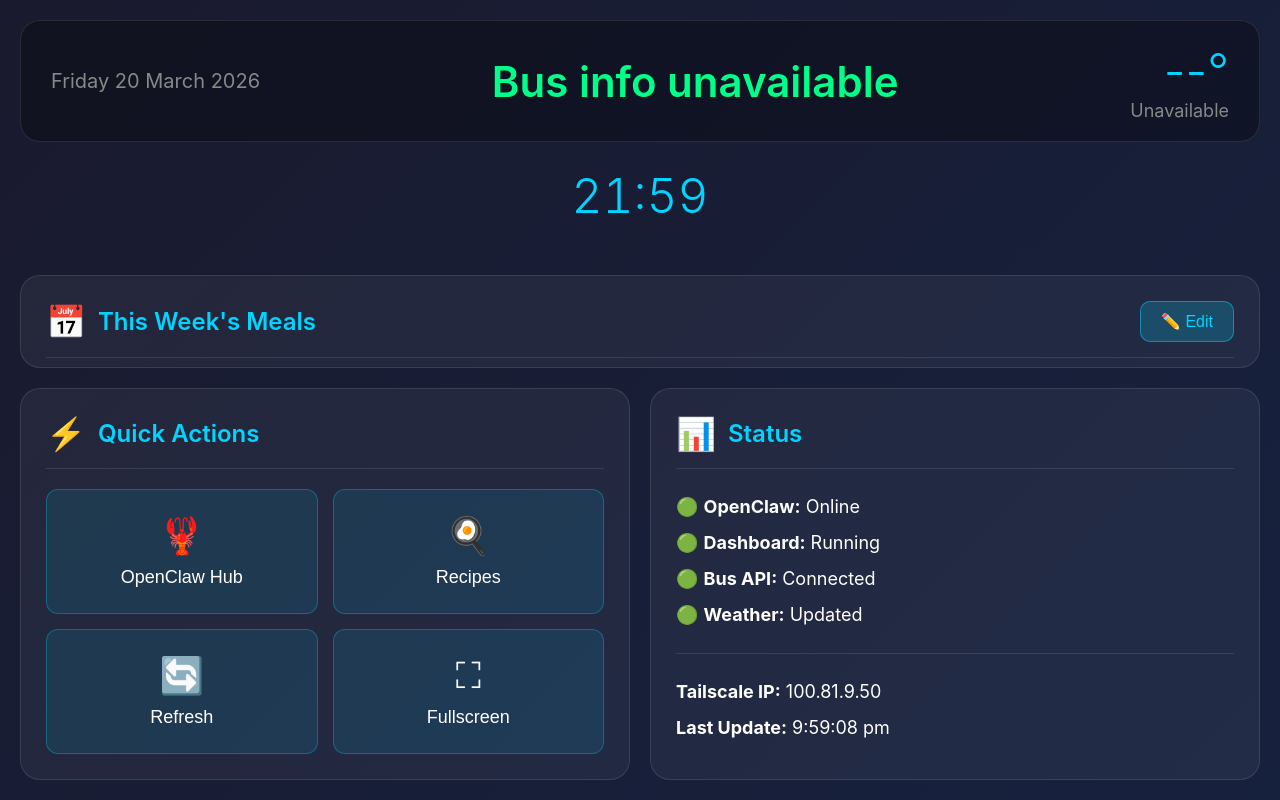
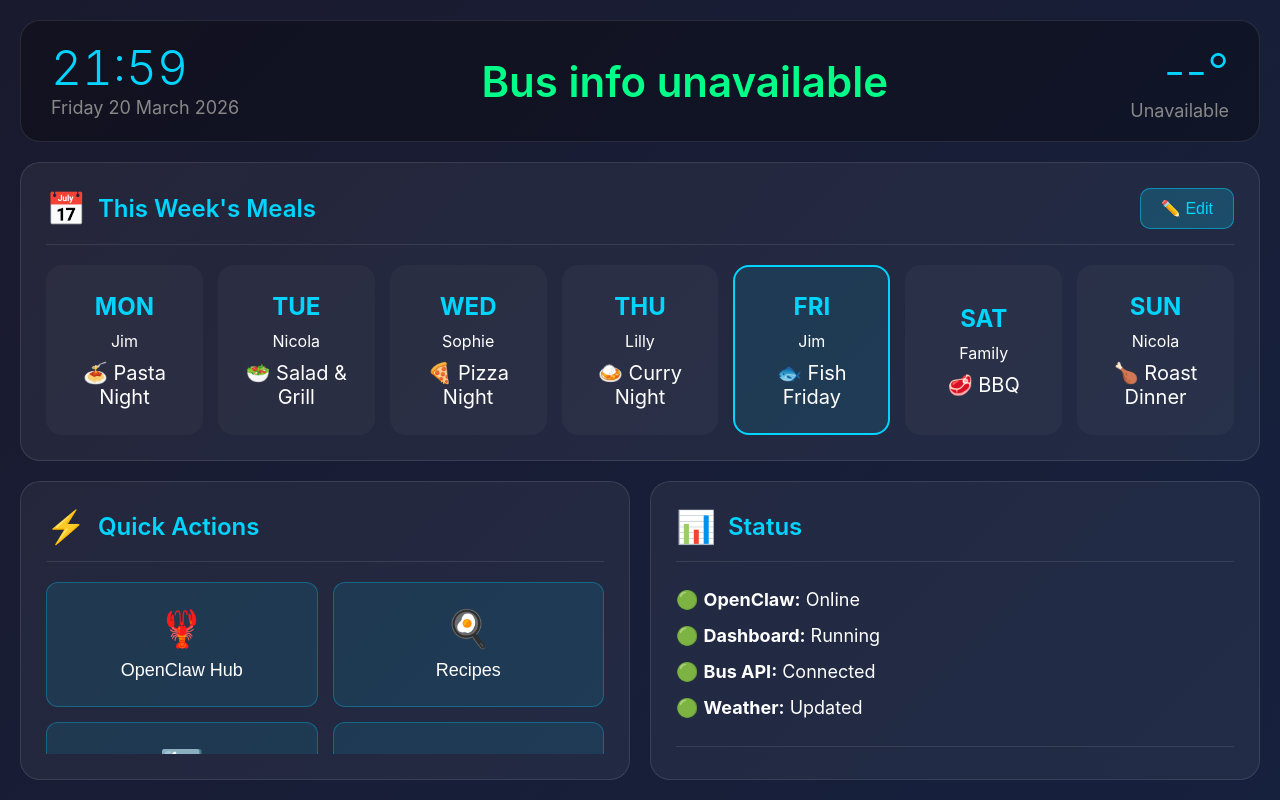
Before and after one commit to MarvinClaw007/marvin-commute, a website: page family-hub.html in a window 1280 px wide. Drawn offline with Linux system fonts and the light colour scheme; no server answers.

Commit message:
Balance header: time above date on left, temp above desc on right, bus in center

```diff
--- a/family-hub.html
+++ b/family-hub.html
@@ -85,23 +85,22 @@
             color: #ffaa00;
         }
 
-        .date {
-            font-size: 20px;
-            color: #888;
+        .time-display {
+            text-align: left;
         }
 
-        /* Clock Bar */
-        .clock-bar {
-            grid-column: 1 / -1;
-            text-align: center;
-            padding: 10px;
-        }
-
-        .clock {
+        .time-main {
             font-size: 48px;
             font-weight: 300;
             font-variant-numeric: tabular-nums;
             color: #00d4ff;
+            line-height: 1;
+        }
+
+        .time-date {
+            font-size: 18px;
+            color: #888;
+            margin-top: 5px;
         }
 
         .weather {
@@ -576,7 +575,10 @@
         <!-- Header -->
         <div class="header">
             <div class="header-left">
-                <div class="date" id="date">Loading...</div>
+                <div class="time-display">
+                    <div class="time-main" id="clock">--:--</div>
+                    <div class="time-date" id="date">Loading...</div>
+                </div>
             </div>
             <div class="header-center">
                 <div class="next-bus-main" id="next-bus">Loading next bus...</div>
@@ -585,11 +587,6 @@
                 <div class="weather-temp" id="weather-temp">--°</div>
                 <div class="weather-desc" id="weather-desc">Loading...</div>
             </div>
-        </div>
-
-        <!-- Clock Bar -->
-        <div class="clock-bar">
-            <div class="clock" id="clock">--:--</div>
         </div>
 
         <!-- Weekly Meal Plan Panel -->
```
